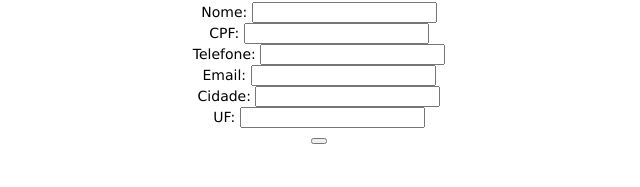
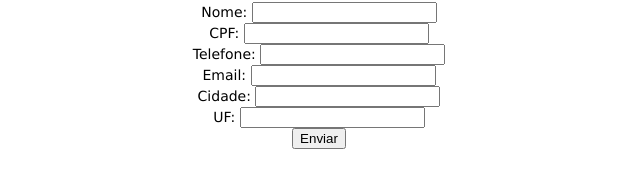
Before and after one commit to felipebeskow/plsql-api, a website: page public/index.html in a window 1280 px wide. Shown: the part 127-314 px from the top of the page, without its empty margins (321-961 px from the left). Drawn offline with Linux system fonts and the light colour scheme.

Commit message:
form ficha

```diff
--- a/public/index.html
+++ b/public/index.html
@@ -28,7 +28,7 @@
         <label for="uf">UF: </label>
         <input id="uf" type="text" name="uf"><br>
 
-        <button type="enviar" value="Enviar">
+        <button type="submit" value="Enviar">Enviar</button>
     </form>
 </body>
 </html>
```
